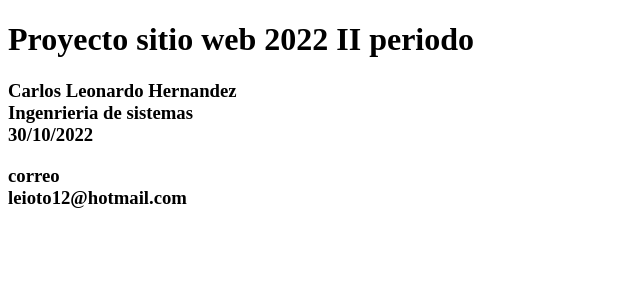
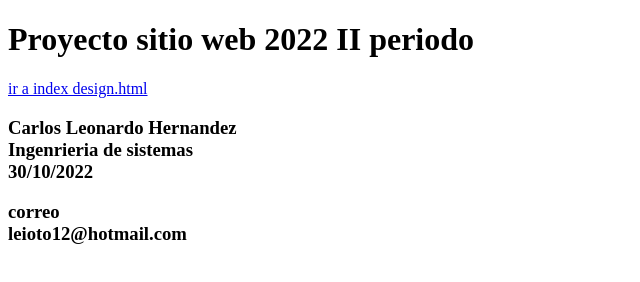
Before and after one commit to leioto12/-DSW-CarlosHernandez, a plain HTML site: page index.html in a window 1280 px wide. Shown: the whole page, without its empty margins (0-640 px from the left). Drawn offline with Linux system fonts and the light colour scheme.

Commit message:
link Fase2

```diff
--- a/index.html
+++ b/index.html
@@ -6,6 +6,7 @@
    <body>
       <header>
          <h1>Proyecto sitio web 2022 II periodo</h1>
+		 <a href="../Fase2/design.html" target="_self">ir a index design.html</a>
       </header>
       <main>
 
```
